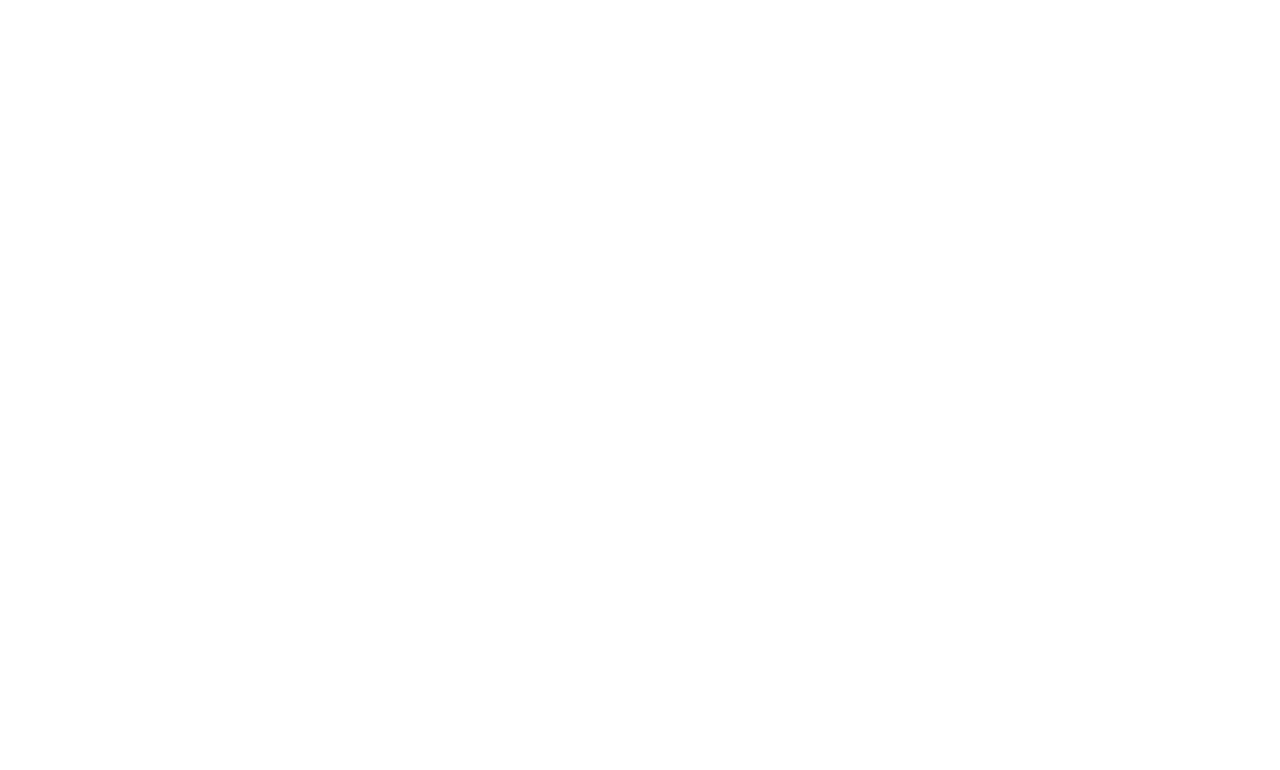
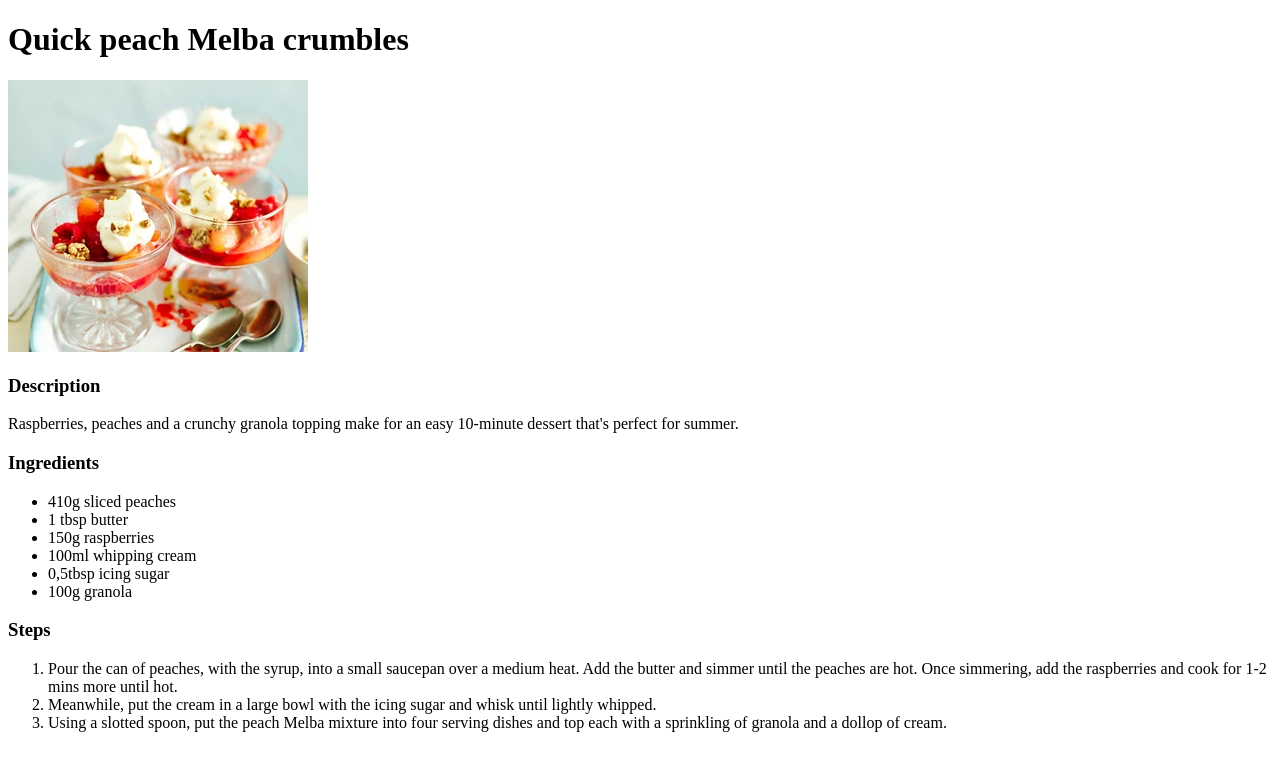
Before and after one commit to SaverioBriolan/odin-recipes, a plain HTML site: page recipes/melba-crumbles.html in a window 1280 px wide. Drawn offline with Linux system fonts and the light colour scheme.

Commit message:
Fix bug syntax

```diff
--- a/recipes/melba-crumbles.html
+++ b/recipes/melba-crumbles.html
@@ -0,0 +1,38 @@
+<!DOCTYPE html>
+<html lang="en">
+<head>
+    <meta charset="UTF-8">
+    <title>Page Melba crumbles</title>
+</head>
+<body>
+    <h1>Quick peach Melba crumbles</h1>
+    <img src="img/melba-crumbles.webp" alt="picture plate of melba-crumbles">
+    <h3>Description</h3>
+    <p>
+        Raspberries, peaches and a crunchy granola topping make for an easy 10-minute dessert that's perfect for summer.
+    </p>
+    <h3>Ingredients</h3>
+    <ul>
+        <li>410g sliced peaches</li>
+        <li>1 tbsp butter</li>
+        <li>150g raspberries</li>
+        <li>100ml whipping cream</li>
+        <li>0,5tbsp icing sugar</li>
+        <li>100g granola</li>
+    </ul>
+    <h3>Steps</h3>
+    <ol>
+        <li>
+            Pour the can of peaches, with the syrup, into a small saucepan over a medium heat. Add the butter and simmer until the peaches are hot.
+            Once simmering, add the raspberries and cook for 1-2 mins more until hot.
+        </li>
+        <li>
+            Meanwhile, put the cream in a large bowl with the icing sugar and whisk until lightly whipped.
+        </li>
+        <li>
+            Using a slotted spoon, put the peach Melba mixture into
+            four serving dishes and top each with a sprinkling of granola and a dollop of cream.
+        </li>
+    </ol>
+</body>
+</html>
```
Also changed, not shown: index.html (+6 -1 lines), recipes/bolognese.html (+2 -2 lines).
